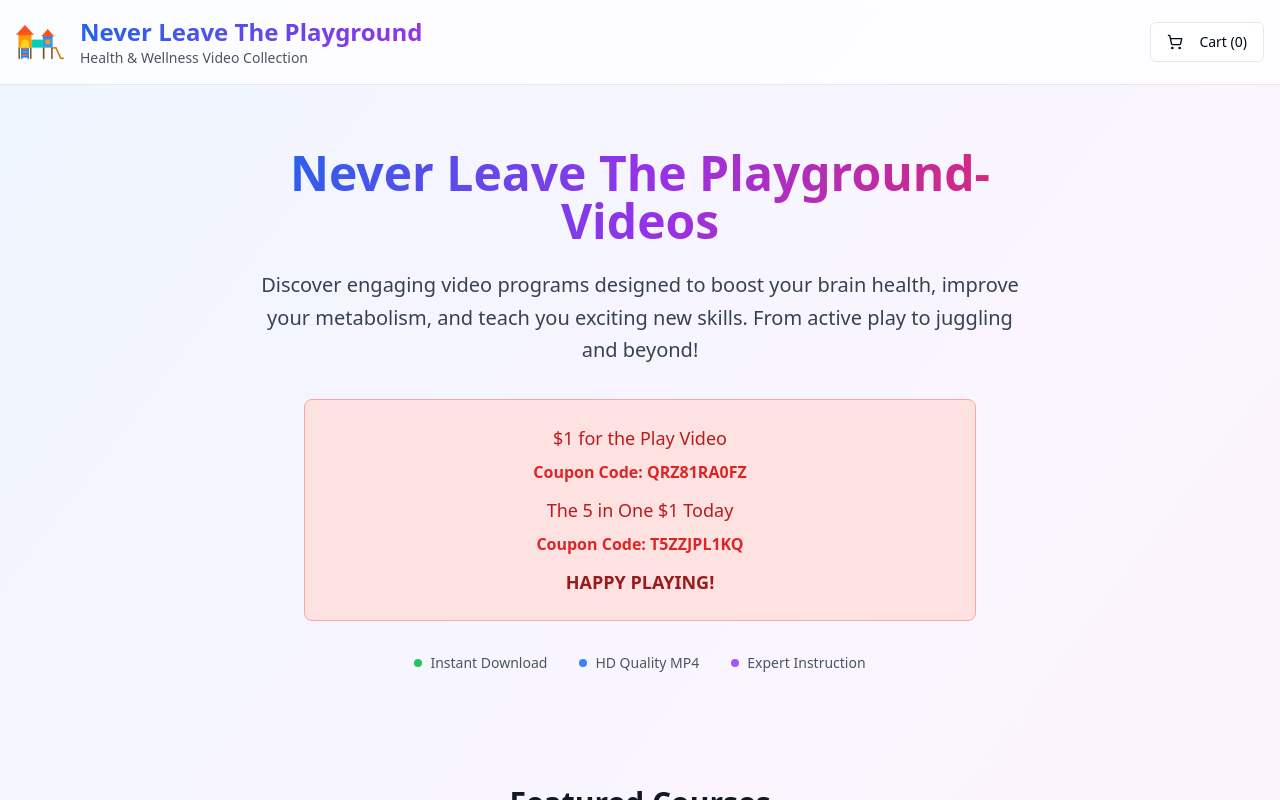
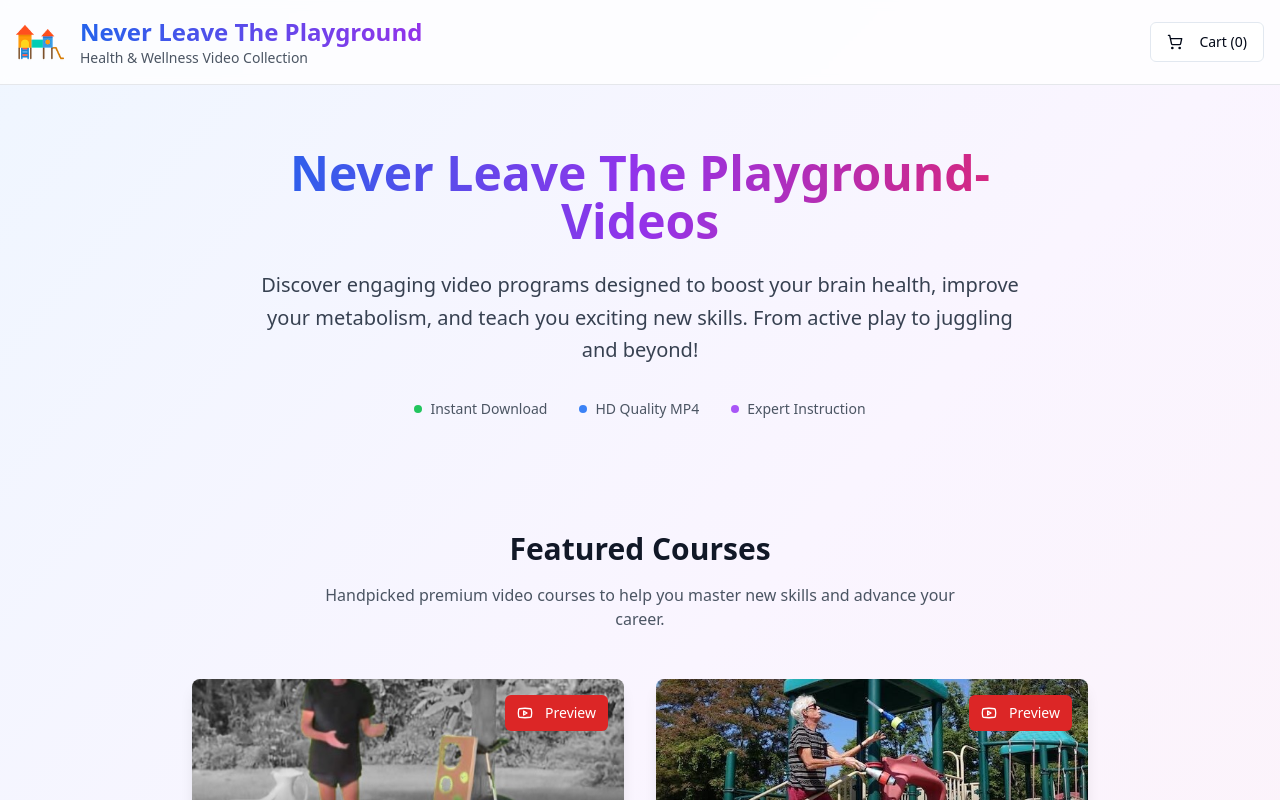
Before and after one commit to getgoingbb/split-video-deals, a React (Vite) app: page / in a window 1280 px wide. Shown: the top 800 px of the page. Built offline with nearby package versions, Linux system fonts and the light colour scheme.

Commit message:
Comment out special pricing box
Comment out the entire special pricing box in HeroSection.tsx for later use.

```diff
--- a/src/components/HeroSection.tsx
+++ b/src/components/HeroSection.tsx
@@ -10,14 +10,14 @@ const HeroSection = () => {
           Discover engaging video programs designed to boost your brain health, improve your metabolism,
           and teach you exciting new skills. From active play to juggling and beyond!
         </p>
-        <div className="bg-red-100 border border-red-300 rounded-lg p-6 mb-8 max-w-2xl mx-auto">
-          {/* <p className="text-red-800 font-bold text-xl mb-2">TODAY ONLY!</p> */}
+        {/* <div className="bg-red-100 border border-red-300 rounded-lg p-6 mb-8 max-w-2xl mx-auto">
+          <p className="text-red-800 font-bold text-xl mb-2">TODAY ONLY!</p>
           <p className="text-red-700 text-lg mb-2">$1 for the Play Video</p>
           <p className="text-red-600 font-semibold">Coupon Code: QRZ81RA0FZ</p>
           <p className="text-red-700 text-lg mb-2 mt-3">The 5 in One $1 Today</p>
           <p className="text-red-600 font-semibold">Coupon Code: T5ZZJPL1KQ</p>
           <p className="text-red-800 font-bold text-lg mt-3">HAPPY PLAYING!</p>
-        </div>
+        </div> */}
         <div className="flex justify-center space-x-8 text-sm text-gray-600">
           <div className="flex items-center">
             <div className="w-2 h-2 bg-green-500 rounded-full mr-2"></div>
```
